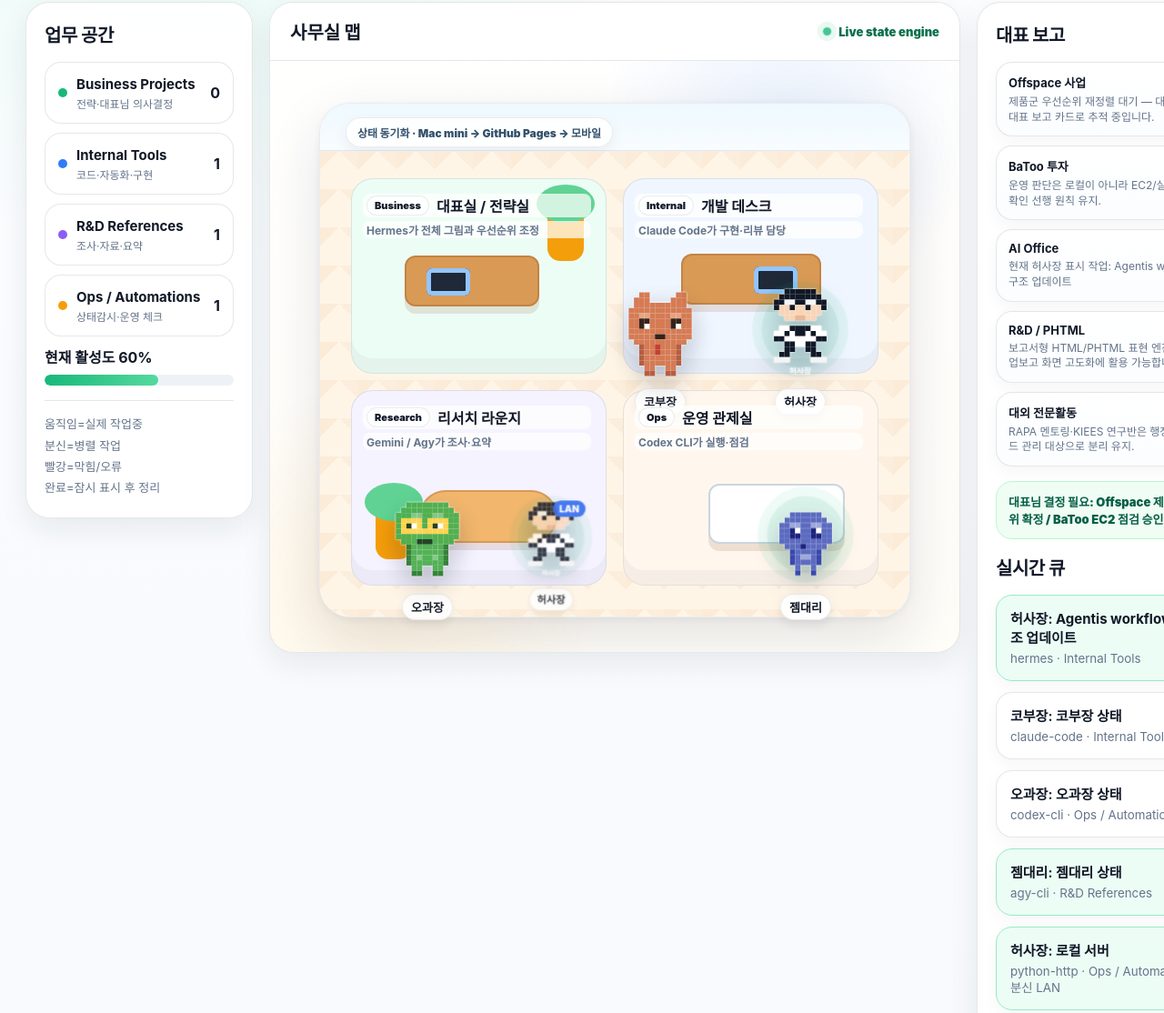
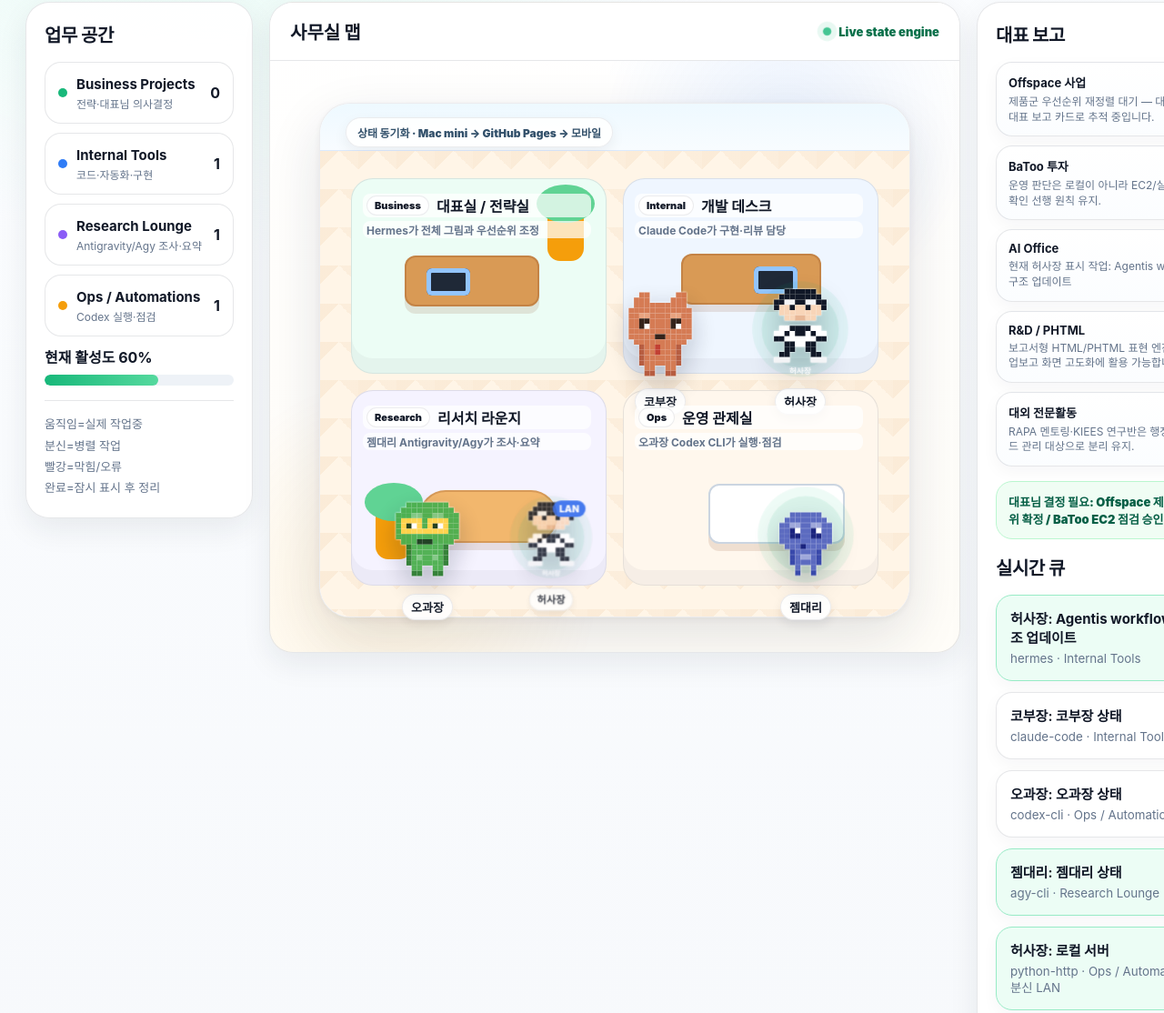
Before and after one commit to imejaim/offspace-ai-office, a plain HTML site: page prototype/index-v3.html in a window 1280 px wide. Shown: the part 185-1299 px from the top of the page at 91% size. Drawn offline with Linux system fonts and the light colour scheme.

Commit message:
Correct office agent role mapping

```diff
--- a/data/office-status.json
+++ b/data/office-status.json
@@ -1,7 +1,7 @@
 {
   "source": "mac-mini-status-script",
-  "updated_at": "2026-06-11T14:16:38.346998+09:00",
-  "updated_at_kst": "2026-06-11 14:16:38 KST",
+  "updated_at": "2026-06-11T14:16:56.566151+09:00",
+  "updated_at_kst": "2026-06-11 14:16:56 KST",
   "refresh_hint_seconds": 120,
   "decision": "대표님 결정 필요: Offspace 제품 우선순위 확정 / BaToo EC2 점검 승인",
   "reports": [
@@ -29,7 +29,7 @@
   "events": [
     {
       "event_id": "live_hermes",
-      "ts": "2026-06-11T14:16:38.531257+09:00",
+      "ts": "2026-06-11T14:16:56.766216+09:00",
       "source": "hermes-agent",
       "agent": "hermes",
       "character": "heo-sajang",
@@ -44,7 +44,7 @@
     },
     {
       "event_id": "live_claude",
-      "ts": "2026-06-11T14:16:38.531271+09:00",
+      "ts": "2026-06-11T14:16:56.766232+09:00",
       "source": "claude-code",
       "agent": "claude-code",
       "character": "ko-bujang",
@@ -59,7 +59,7 @@
     },
     {
       "event_id": "live_codex",
-      "ts": "2026-06-11T14:16:38.531273+09:00",
+      "ts": "2026-06-11T14:16:56.766234+09:00",
       "source": "codex-cli",
       "agent": "codex-cli",
       "character": "oh-gwajang",
@@ -74,7 +74,7 @@
     },
     {
       "event_id": "live_agy",
-      "ts": "2026-06-11T14:16:38.531275+09:00",
+      "ts": "2026-06-11T14:16:56.766236+09:00",
       "source": "antigravity/agy-cli",
       "agent": "agy-cli",
       "character": "jem-daeri",
@@ -89,7 +89,7 @@
     },
     {
       "event_id": "live_local_server",
-      "ts": "2026-06-11T14:16:38.531278+09:00",
+      "ts": "2026-06-11T14:16:56.766239+09:00",
       "source": "mac-mini",
       "agent": "python-http",
       "character": "heo-sajang",
--- a/prototype/index-v3.html
+++ b/prototype/index-v3.html
@@ -38,7 +38,7 @@
 <header class="top"><div><div class="eyebrow">● C안 v3 · Event-driven Office</div><h1>Offspace AI Office</h1><div class="subtitle">이제 화면 요소가 하드코딩이 아니라 이벤트 스냅샷에서 렌더링됩니다. 분신/완료/대기 상태를 같은 데이터로 동기화합니다.</div></div><div id="statusbar" class="statusbar"></div></header>
 <section class="layout">
 <aside class="panel"><h2>업무 공간</h2><div id="space-panel"></div><div class="legend">움직임=실제 작업중<br/>분신=병렬 작업<br/>빨강=막힘/오류<br/>완료=잠시 표시 후 정리</div></aside>
-<section class="panel office-panel"><div class="office-head"><div class="office-title">사무실 맵</div><div class="live">Live state engine</div></div><div class="office-wrap"><div class="room"><div class="backwall"><div class="window w1"></div><div class="window w2"></div><div class="window w3"></div><div class="board"><b>Event → Snapshot → UI</b><span></span></div></div><div class="floor"></div><div class="zones"><div class="zone zone-business"><h3><span class="tag">Business</span> 대표실 / 전략실</h3><p>Hermes가 전체 그림과 우선순위 조정</p><div class="furniture desk1"><div class="monitor"></div></div><div class="plant p1"></div></div><div class="zone zone-internal"><h3><span class="tag">Internal</span> 개발 데스크</h3><p>Claude Code가 구현·리뷰 담당</p><div class="furniture desk2"><div class="monitor"></div></div></div><div class="zone zone-research"><h3><span class="tag">Research</span> 리서치 라운지</h3><p>Gemini / Agy가 조사·요약</p><div class="furniture table"></div><div class="plant p2"></div></div><div class="zone zone-ops"><h3><span class="tag">Ops</span> 운영 관제실</h3><p>Codex CLI가 실행·점검</p><div class="furniture whiteboard"></div></div></div></div><div id="trail-layer"></div><div id="agent-layer"></div><div id="bubble-layer"></div></div></section>
+<section class="panel office-panel"><div class="office-head"><div class="office-title">사무실 맵</div><div class="live">Live state engine</div></div><div class="office-wrap"><div class="room"><div class="backwall"><div class="window w1"></div><div class="window w2"></div><div class="window w3"></div><div class="board"><b>Event → Snapshot → UI</b><span></span></div></div><div class="floor"></div><div class="zones"><div class="zone zone-business"><h3><span class="tag">Business</span> 대표실 / 전략실</h3><p>Hermes가 전체 그림과 우선순위 조정</p><div class="furniture desk1"><div class="monitor"></div></div><div class="plant p1"></div></div><div class="zone zone-internal"><h3><span class="tag">Internal</span> 개발 데스크</h3><p>Claude Code가 구현·리뷰 담당</p><div class="furniture desk2"><div class="monitor"></div></div></div><div class="zone zone-research"><h3><span class="tag">Research</span> 리서치 라운지</h3><p>젬대리 Antigravity/Agy가 조사·요약</p><div class="furniture table"></div><div class="plant p2"></div></div><div class="zone zone-ops"><h3><span class="tag">Ops</span> 운영 관제실</h3><p>오과장 Codex CLI가 실행·점검</p><div class="furniture whiteboard"></div></div></div></div><div id="trail-layer"></div><div id="agent-layer"></div><div id="bubble-layer"></div></div></section>
 <aside class="panel"><h2>대표 보고</h2><div id="report-panel" class="report"></div><div id="decision-panel" class="decision">대표님 결정 필요: 제품 우선순위와 BaToo EC2 점검 여부</div><h2>실시간 큐</h2><div id="queue-panel" class="queue"></div><div class="controls"><button data-demo="claude">코부장 작업 시작</button><button data-demo="codex">오과장 실행 시작</button><button data-demo="gemini">젬대리 조사 시작</button><button data-demo="done">허사장 분신 완료/합체</button></div><div class="schema">v3 핵심: <code>event_id</code>, <code>agent</code>, <code>character</code>, <code>status</code>, <code>space</code>, <code>clone_id</code>를 기준으로 UI가 한 번에 갱신됩니다.<br/><span id="data-stamp">상태 데이터 로딩 중</span></div></aside>
 </section>
 </main>
@@ -49,7 +49,7 @@ const CHAR={
  'oh-gwajang':{name:'오과장',img:'../assets/characters/transparent/Oh-gwajang.svg'},
  'jem-daeri':{name:'젬대리',img:'../assets/characters/transparent/Jem-daeri.svg'}
 };
-const SPACES={business:{label:'Business Projects',sub:'전략·대표님 의사결정',dot:'business-dot'},internal:{label:'Internal Tools',sub:'코드·자동화·구현',dot:'internal-dot'},research:{label:'R&D References',sub:'조사·자료·요약',dot:'research-dot'},ops:{label:'Ops / Automations',sub:'상태감시·운영 체크',dot:'ops-dot'}};
+const SPACES={business:{label:'Business Projects',sub:'전략·대표님 의사결정',dot:'business-dot'},internal:{label:'Internal Tools',sub:'코드·자동화·구현',dot:'internal-dot'},research:{label:'Research Lounge',sub:'Antigravity/Agy 조사·요약',dot:'research-dot'},ops:{label:'Ops / Automations',sub:'Codex 실행·점검',dot:'ops-dot'}};
 // Slots are intentionally lower/right than room headings so labels remain readable.
 const POS_DESKTOP={
  business:[{left:116,top:242},{left:282,top:242},{left:198,top:314}],
@@ -63,13 +63,13 @@ const POS_MOBILE={
  research:[{left:36,top:520},{left:128,top:520},{left:220,top:520}],
  ops:[{left:36,top:675},{left:128,top:675},{left:220,top:675}]
 };
-const dragOffsets=JSON.parse(localStorage.getItem('offspace-office-drag-v1')||'{}');
+const dragOffsets=JSON.parse(localStorage.getItem('offspace-office-drag-v2')||'{}');
 let events=[
  {event_id:'fallback_001',ts:new Date().toISOString(),source:'hermes-agent',agent:'hermes',character:'heo-sajang',status:'active',space:'business',task_id:'dashboard_v3',task_title:'상태 엔진 설계',message:'v3 구조 주도중',clone_id:null,progress:.62,severity:'normal'},
  {event_id:'fallback_002',ts:new Date().toISOString(),source:'hermes-agent',agent:'hermes',character:'heo-sajang',status:'parallel',space:'internal',task_id:'browser_qa',task_title:'브라우저 검증',message:'분신으로 화면 점검',clone_id:'2',progress:.35,severity:'normal'},
  {event_id:'fallback_003',ts:new Date().toISOString(),source:'claude-code',agent:'claude-code',character:'ko-bujang',status:'idle',space:'internal',task_id:'impl_wait',task_title:'구현 대기',message:'멘션 호출 대기',clone_id:null,progress:0,severity:'normal'},
  {event_id:'fallback_004',ts:new Date().toISOString(),source:'codex-cli',agent:'codex-cli',character:'oh-gwajang',status:'idle',space:'ops',task_id:'cli_wait',task_title:'CLI 실행 대기',message:'오과장 대기',clone_id:null,progress:0,severity:'normal'},
- {event_id:'fallback_005',ts:new Date().toISOString(),source:'gemini-cli',agent:'gemini-cli',character:'jem-daeri',status:'idle',space:'research',task_id:'research_wait',message:'젬대리 대기',task_title:'젬대리 대기',clone_id:null,progress:0,severity:'normal'}
+ {event_id:'fallback_005',ts:new Date().toISOString(),source:'antigravity/agy-cli',agent:'agy-cli',character:'jem-daeri',status:'idle',space:'research',task_id:'agy_wait',message:'젬대리 대기',task_title:'젬대리 대기',clone_id:null,progress:0,severity:'normal'}
 ];
 let reports=[
  {area:'Offspace 사업',summary:'오늘의 매치/골프/운명 제품군은 우선순위 재정렬이 필요합니다.'},
@@ -119,12 +119,12 @@ function installDragHandlers(){document.querySelectorAll('[data-drag-key]').forE
    const k=el.dataset.dragKey; const start={x:ev.clientX,y:ev.clientY}; const init=dragOffsets[k]||{x:0,y:0};
    el.classList.add('dragging'); el.setPointerCapture?.(ev.pointerId);
    const move=mv=>{dragOffsets[k]={x:init.x+mv.clientX-start.x,y:init.y+mv.clientY-start.y}; render();};
-   const up=()=>{el.classList.remove('dragging'); localStorage.setItem('offspace-office-drag-v1',JSON.stringify(dragOffsets)); window.removeEventListener('pointermove',move); window.removeEventListener('pointerup',up);};
+   const up=()=>{el.classList.remove('dragging'); localStorage.setItem('offspace-office-drag-v2',JSON.stringify(dragOffsets)); window.removeEventListener('pointermove',move); window.removeEventListener('pointerup',up);};
    window.addEventListener('pointermove',move); window.addEventListener('pointerup',up,{once:true}); ev.preventDefault();
  });
 });}
 async function loadStatus(){try{const res=await fetch(`../data/office-status.json?ts=${Date.now()}`,{cache:'no-store'}); if(!res.ok) throw new Error('HTTP '+res.status); const data=await res.json(); if(Array.isArray(data.events) && data.events.length) events=data.events; if(Array.isArray(data.reports) && data.reports.length) reports=data.reports; if(data.decision) decision=data.decision; const updated=data.updated_at_kst||data.updated_at||'unknown'; lastDataStamp=`실시간 상태 반영: ${updated} · source=${data.source||'office-status.json'}`;}catch(err){lastDataStamp=`상태 데이터 로딩 실패, 내장 샘플 표시 중 (${err.message})`; console.warn('office status load failed',err);} render();}
-document.querySelectorAll('[data-demo]').forEach(btn=>btn.addEventListener('click',()=>{const t=btn.dataset.demo; if(t==='claude')push({source:'claude-code',agent:'claude-code',character:'ko-bujang',status:'active',space:'internal',task_id:'impl_svg',task_title:'SVG/애니메이션 연결',message:'코부장 구현중',clone_id:null,progress:.2,severity:'normal'}); if(t==='codex')push({source:'codex-cli',agent:'codex-cli',character:'oh-gwajang',status:'active',space:'ops',task_id:'cli_verify',task_title:'CLI 검증 실행',message:'오과장 실행중',clone_id:null,progress:.2,severity:'normal'}); if(t==='gemini')push({source:'gemini-cli',agent:'gemini-cli',character:'jem-daeri',status:'active',space:'research',task_id:'ref_search',task_title:'레퍼런스 조사',message:'젬대리 조사중',clone_id:null,progress:.2,severity:'normal'}); if(t==='done')push({source:'hermes-agent',agent:'hermes',character:'heo-sajang',status:'done',space:'internal',task_id:'browser_qa',task_title:'브라우저 검증 완료',message:'분신 합체 완료',clone_id:'2',progress:1,severity:'normal'}); }));
+document.querySelectorAll('[data-demo]').forEach(btn=>btn.addEventListener('click',()=>{const t=btn.dataset.demo; if(t==='claude')push({source:'claude-code',agent:'claude-code',character:'ko-bujang',status:'active',space:'internal',task_id:'impl_svg',task_title:'SVG/애니메이션 연결',message:'코부장 구현중',clone_id:null,progress:.2,severity:'normal'}); if(t==='codex')push({source:'codex-cli',agent:'codex-cli',character:'oh-gwajang',status:'active',space:'ops',task_id:'cli_verify',task_title:'CLI 검증 실행',message:'오과장 실행중',clone_id:null,progress:.2,severity:'normal'}); if(t==='gemini')push({source:'antigravity/agy-cli',agent:'agy-cli',character:'jem-daeri',status:'active',space:'research',task_id:'ref_search',task_title:'Antigravity/Agy 조사',message:'젬대리 조사중',clone_id:null,progress:.2,severity:'normal'}); if(t==='done')push({source:'hermes-agent',agent:'hermes',character:'heo-sajang',status:'done',space:'internal',task_id:'browser_qa',task_title:'브라우저 검증 완료',message:'분신 합체 완료',clone_id:'2',progress:1,severity:'normal'}); }));
 render(); loadStatus(); setInterval(render,1200); setInterval(loadStatus,60000); window.addEventListener('resize',render);
 
 </script>
```
Also changed, not shown: 1 other file.
